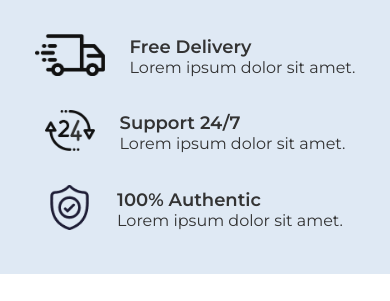
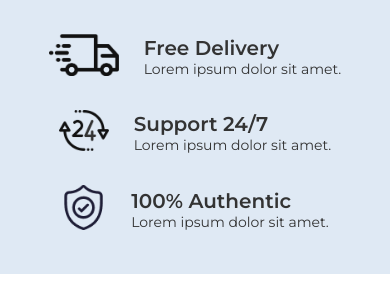
Before and after one commit to Saddam6260/Furniture-Website-, a plain HTML site: page index.html in a window 390 px wide. Shown: the part 784-1085 px from the top of the page. Drawn offline with Linux system fonts and the light colour scheme.

Commit message:
modify fesality section html and css style

```diff
--- a/index.html
+++ b/index.html
@@ -61,8 +61,8 @@
             <img src="./images/delavary-img.png" alt="" />
           </div>
           <div>
-            <h5>Free Delivery</h5>
-            <p>Lorem ipsum dolor sit amet.</p>
+            <h5 class="heading-two">Free Delivery</h5>
+            <p class="sm-description">Lorem ipsum dolor sit amet.</p>
           </div>
         </div>
         <div class="fesality-item">
@@ -70,8 +70,8 @@
             <img src="./images/support-img.png" alt="" />
           </div>
           <div>
-            <h5>Support 24/7</h5>
-            <p>Lorem ipsum dolor sit amet.</p>
+            <h5 class="heading-two">Support 24/7</h5>
+            <p class="sm-description">Lorem ipsum dolor sit amet.</p>
           </div>
         </div>
         <div class="fesality-item">
@@ -79,8 +79,8 @@
             <img src="./images/authentic-logo.png" alt="" />
           </div>
           <div>
-            <h5>100% Authentic</h5>
-            <p>Lorem ipsum dolor sit amet.</p>
+            <h5 class="heading-two">100% Authentic</h5>
+            <p class="sm-description">Lorem ipsum dolor sit amet.</p>
           </div>
         </div>
       </div>
--- a/style.css
+++ b/style.css
@@ -333,16 +333,6 @@ Fesality
 .fesality-item:nth-child(3) .img-wrap {
   width: 55px;
 }
-.fesality-item div:nth-child(2) h5 {
-  font-size: 24px;
-  font-weight: var(--font-sb);
-  color: var(--head-color);
-}
-.fesality-item div:nth-child(2) p {
-  font-size: 16px;
-  font-weight: var(--font-sm);
-  color: var(--head-color);
-}
 
 @media only screen and (max-width: 1200px) {
   #fesality .container {
@@ -356,14 +346,8 @@ Fesality
   #fesality {
     padding: 36px 0px 40px 0px;
   }
-  .fesality-item div:nth-child(2) h5 {
-    font-size: 20px;
-  }
 }
 @media only screen and (max-width: 576px) {
-  .fesality-item div:nth-child(2) h5 {
-    font-size: 18px;
-  }
   .fesality-item:nth-child(1) .img-wrap {
     width: 70px;
   }
```
